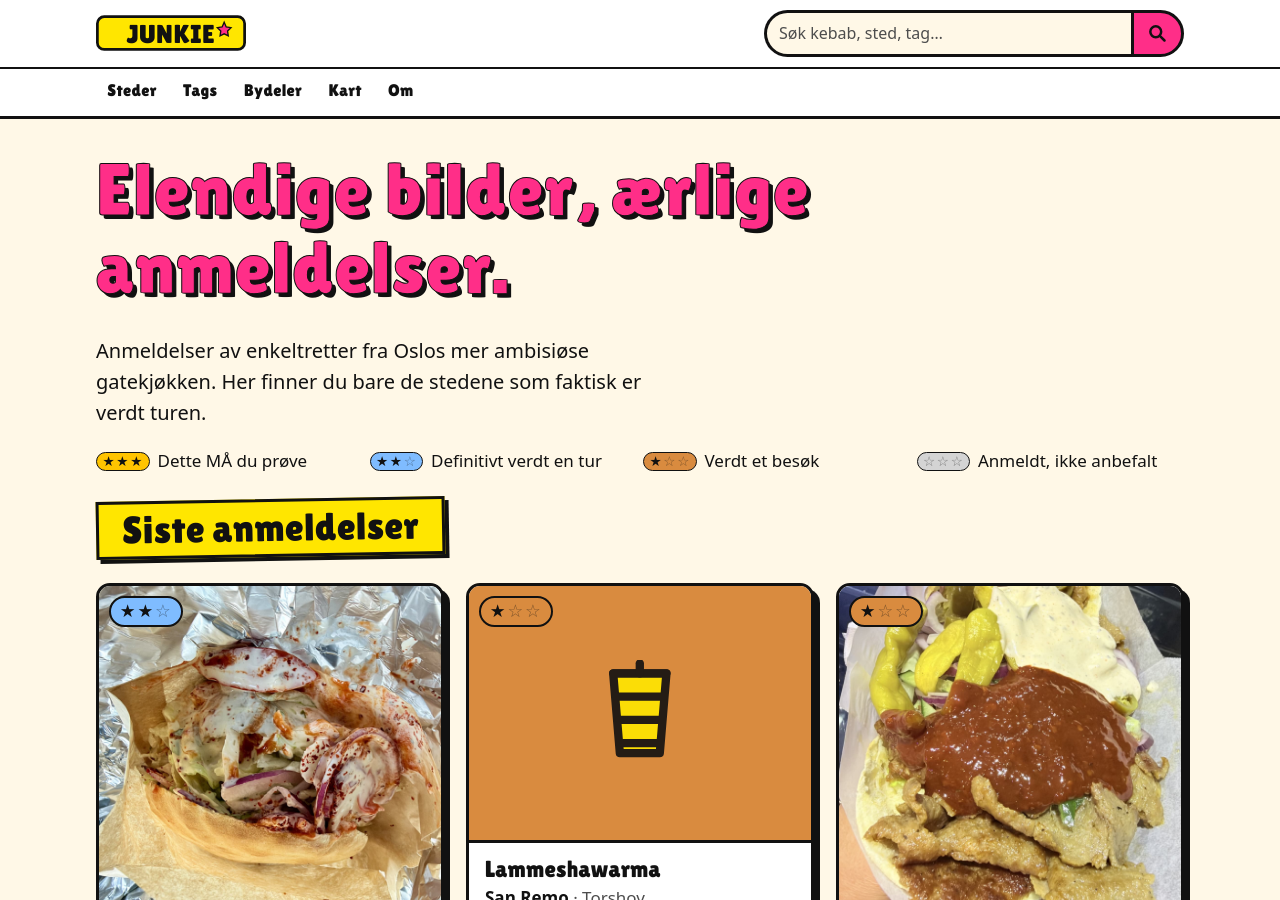
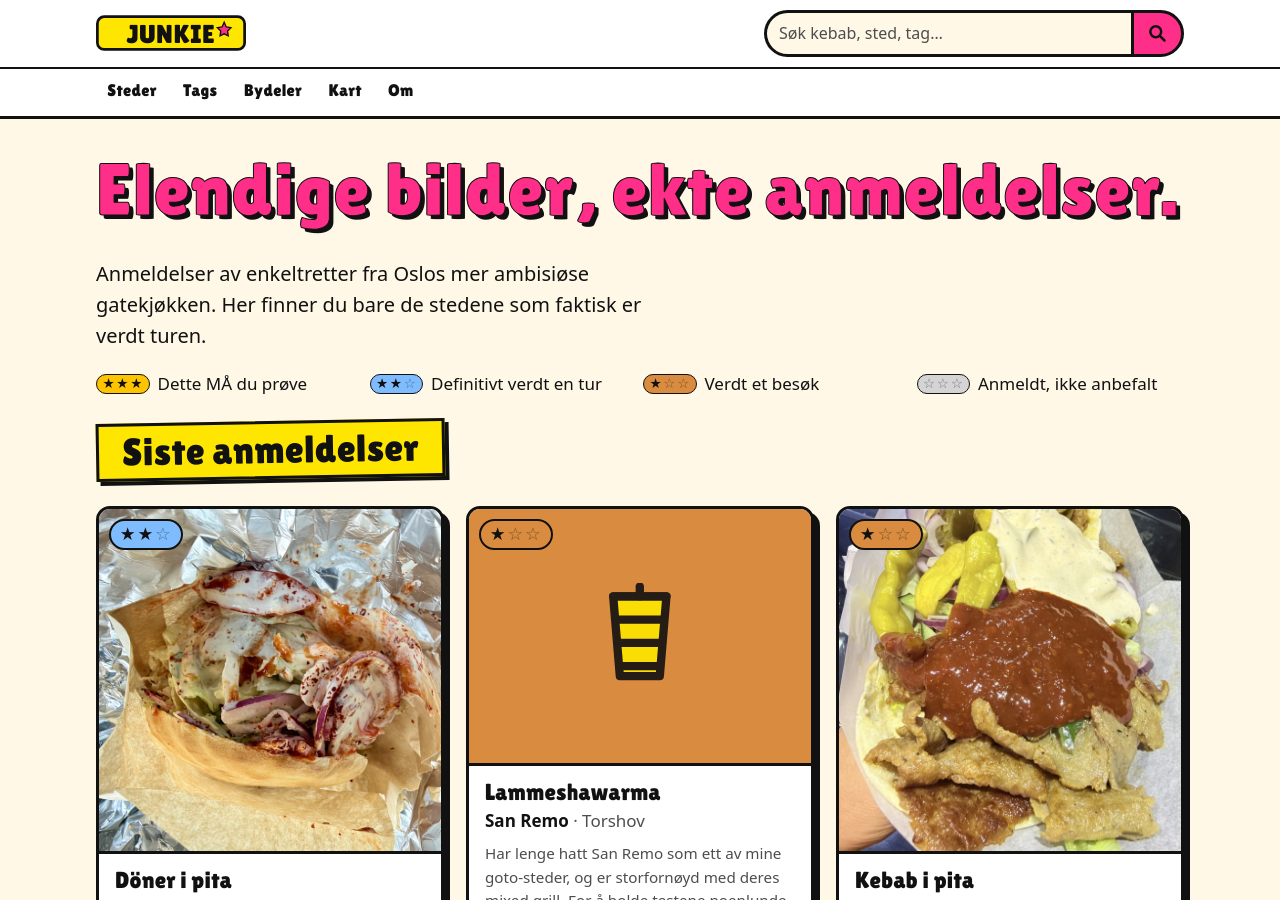
Before and after one commit to kvasbo/junkie, a Jekyll site: the page built from index.html, in a window 1280 px wide and 900 px high. Built offline with Jekyll 4.4.1, drawn with Linux system fonts in a browser that asks for light colours.

Commit message:
Update index.html

```diff
--- a/index.html
+++ b/index.html
@@ -6,7 +6,7 @@ body_class: forside
 ---
 {%- assign j = site.data.junkie -%}
 <section class="hero">
-  <h1 class="hero__tittel">Elendige bilder, ærlige anmeldelser.</h1>
+  <h1 class="hero__tittel">Elendige bilder, ekte anmeldelser.</h1>
   <p class="hero__under">Anmeldelser av enkeltretter fra Oslos mer ambisiøse gatekjøkken. Her finner du bare de
     stedene som
     faktisk er verdt turen.
```
